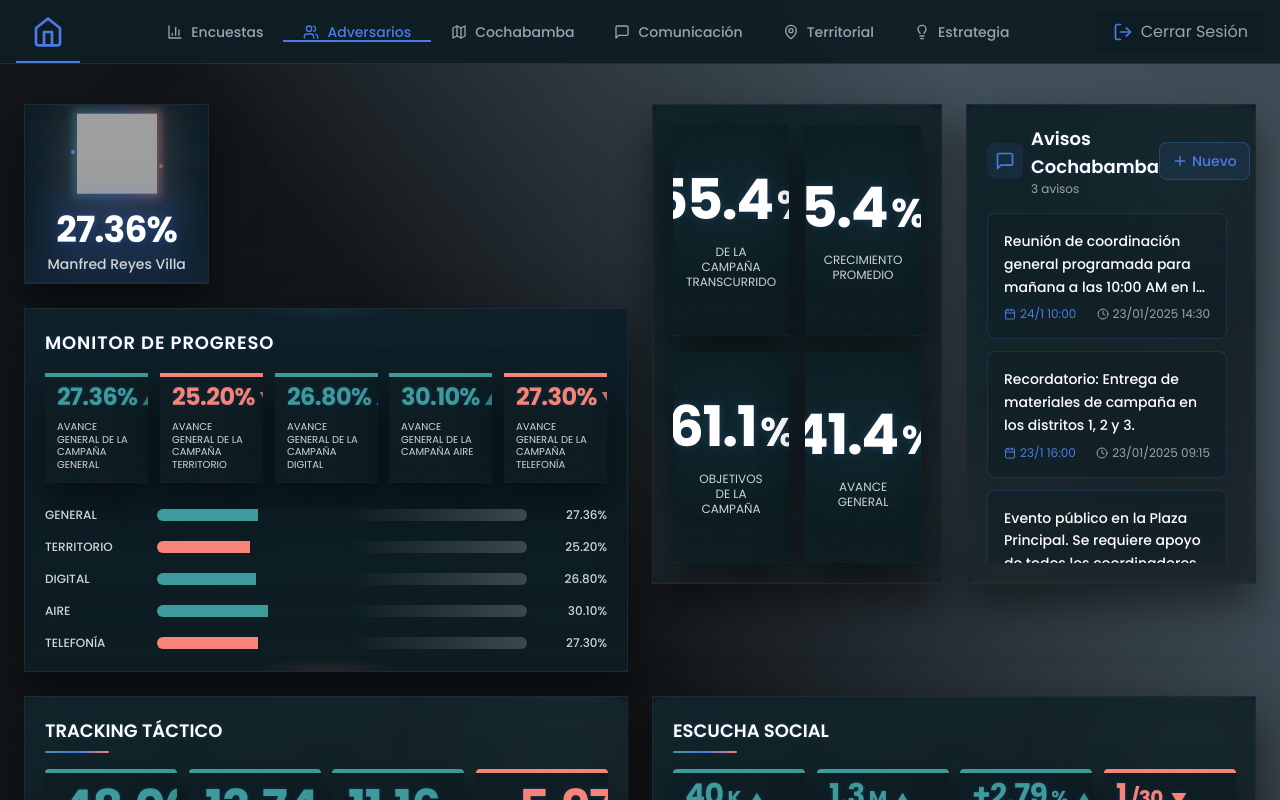
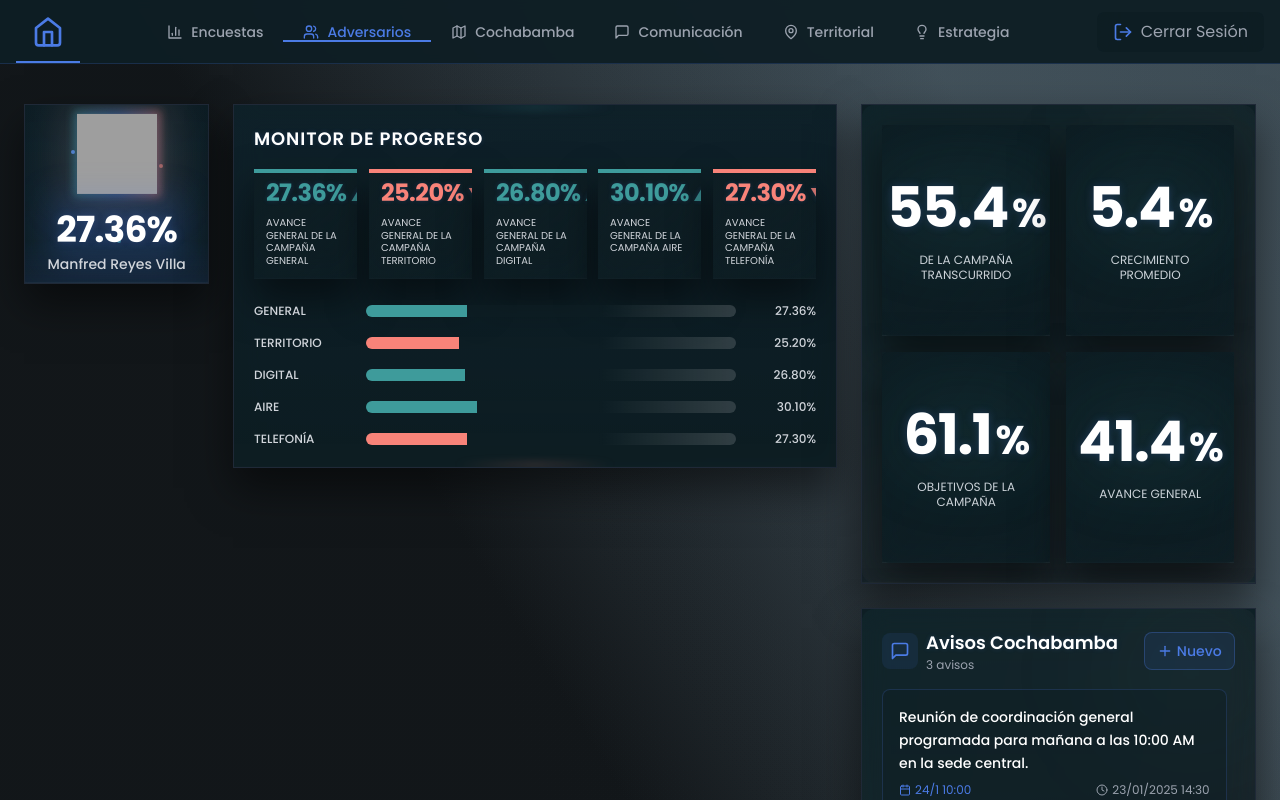
Before and after one commit to Ricardominom/aletheia, a React (Vite) app: page /dashboard in a window 1280 px wide. Shown: the top 800 px of the page. Built offline with nearby package versions, Linux system fonts and the light colour scheme; grey boxes are pictures that could not be loaded.

Commit message:
Reorganize dashboard layout for better organization

```diff
--- a/src/pages/DashboardPage.tsx
+++ b/src/pages/DashboardPage.tsx
@@ -61,16 +61,18 @@ export default function DashboardPage() {
 
       {/* Main content with padding to account for navbar */}
       <div className="pt-20 min-h-screen">
-        <div className="container mx-auto p-4 lg:p-6 max-w-[1920px]">
-          <div className="space-y-6">
+        <div className="container mx-auto p-6 max-w-[1920px]">
+          <div className="space-y-8">
             {/* Tab Content */}
             {activeTab === 'encuestas' && (
               <>
-                {/* Top Section */}
+                {/* Top Section - Reorganized for better balance */}
                 <div className="grid grid-cols-12 gap-6">
-                  <div className="col-span-12 lg:col-span-6 grid grid-cols-6 gap-6">
-                    {/* Left column - top section */}
-                    <div className="col-span-2">
+                  {/* Left side - Profile and Progress */}
+                  <div className="col-span-12 lg:col-span-8">
+                    <div className="grid grid-cols-12 gap-6 h-full">
+                      {/* Profile Overview */}
+                      <div className="col-span-12 md:col-span-3">
                         <CampaignOverview
                           title="27.36%"
                           subtitle="Cumplimiento General"
@@ -78,22 +80,23 @@ export default function DashboardPage() {
                         />
                       </div>
 
-                    {/* Left column - bottom section */}
-                    <div className="col-span-6">
+                      {/* Campaign Progress */}
+                      <div className="col-span-12 md:col-span-9">
                         <CampaignProgress />
                       </div>
                     </div>
+                  </div>
 
-                  {/* Right columns - full height */}
-                  <div className="col-span-12 lg:col-span-3">
+                  {/* Right side - Indicators and Finance */}
+                  <div className="col-span-12 lg:col-span-4">
+                    <div className="grid grid-cols-1 gap-6 h-full">
                       <SecondaryIndicators />
-                  </div>
-                  <div className="col-span-12 lg:col-span-3">
                       <FinanceStatus />
                     </div>
                   </div>
+                </div>
 
-                {/* Middle Section */}
+                {/* Middle Section - Analytics */}
                 <div className="grid grid-cols-12 gap-6">
                   <div className="col-span-12 lg:col-span-6">
                     <TacticalTracking />
@@ -103,7 +106,7 @@ export default function DashboardPage() {
                   </div>
                 </div>
 
-                {/* Bottom Section */}
+                {/* Bottom Section - Operations */}
                 <div className="grid grid-cols-12 gap-6">
                   <div className="col-span-12 lg:col-span-4">
                     <div className="glassmorphic-container p-5 h-[400px] overflow-y-auto animate-scale-in">
```
Lines whose indentation alone changed are shown as unchanged.
